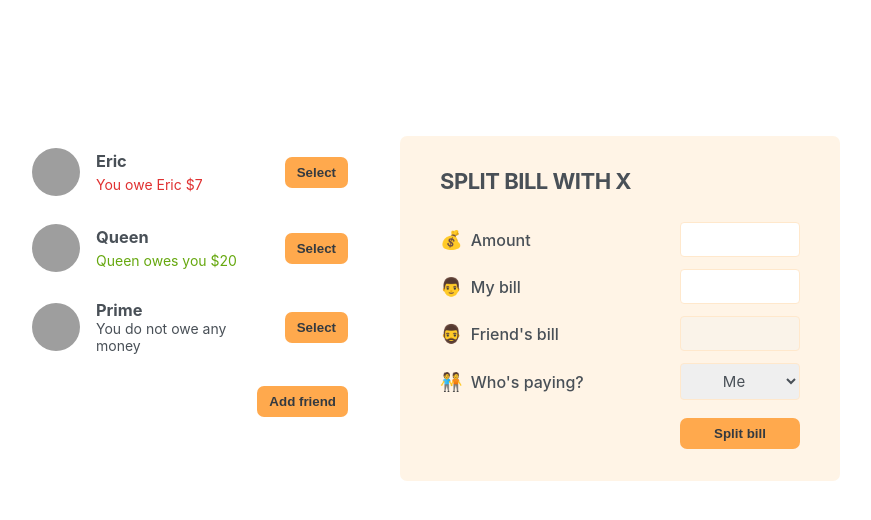
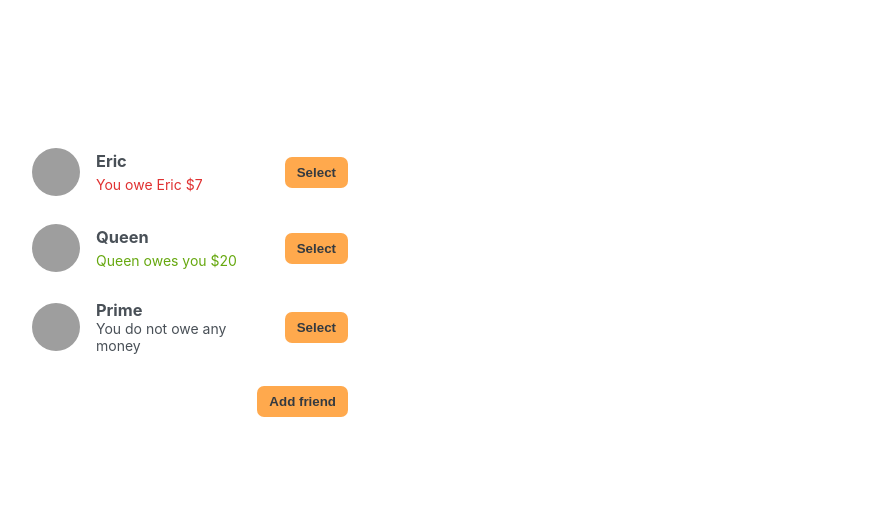
Before and after one commit to Edswel/reacteatingwithfriends, a React (Vite) app: page / in a window 1280 px wide. Shown: the top 520 px of the page, without its empty margins (210-1081 px from the left). Built offline with nearby package versions, Linux system fonts and the light colour scheme; grey boxes are pictures that could not be loaded.

Commit message:
Add functionality to select a friend

```diff
--- a/src/App.jsx
+++ b/src/App.jsx
@@ -29,6 +29,7 @@ const initialFriends = [
 function App() {
   const [friends, setFriends] = useState(initialFriends);
   const [showAddFriend, setShowAddFriend] = useState(false);
+  const [selectedFriend, setSelectedFriend] = useState(null);
 
   function handleShowAddFriend() {
     setShowAddFriend((show) => !show);
@@ -39,15 +40,21 @@ function App() {
     setShowAddFriend(false);
   }
 
+  function handleSelection(friend) {
+    // setSelectedFriend(friend);
+    setSelectedFriend((cur) => (cur?.id === friend.id ? null : friend));
+    setShowAddFriend(false);
+  }
+
   return (
     <div className='app'>
       <div className='sidebar'>
-        <FriendsList friends={friends} />
+        <FriendsList friends={friends} onSelection={handleSelection} selectedFriend={selectedFriend} />
         {showAddFriend && <FormAddFriend onAddFriend={handleAddFriend} />}
         <Button onClick={handleShowAddFriend}>{showAddFriend ? 'Close' : 'Add friend'}</Button>
       </div>
 
-      <FormSplitBill />
+      {selectedFriend && <FormSplitBill selectedFriend={selectedFriend} />}
     </div>
   )
 }
--- a/src/components/FormSplitBill.jsx
+++ b/src/components/FormSplitBill.jsx
@@ -1,10 +1,10 @@
 import React from 'react';
 import Button from './Button';
 
-const FormSplitBill = () => {
+const FormSplitBill = ({selectedFriend}) => {
   return (
     <form className='form-split-bill'>
-      <h2>Split bill with X</h2>
+      <h2>Split bill with {selectedFriend.name}</h2>
 
       <label htmlFor="">💰 Amount</label>
       <input type="text" />
@@ -12,13 +12,13 @@ const FormSplitBill = () => {
       <label htmlFor="">👨 My bill</label>
       <input type="text" />
 
-      <label htmlFor="">🧔‍♂️ Friend's bill</label>
+      <label htmlFor="">🧔‍♂️ {selectedFriend.name}'s bill</label>
       <input type="text" disabled />
 
       <label htmlFor="">🧑‍🤝‍🧑 Who's paying?</label>
       <select name="" id="">
         <option value="user">Me</option>
-        <option value="friend">X</option>
+        <option value="friend">{selectedFriend.name}</option>
       </select>
 
       <Button>Split bill</Button>
--- a/src/components/Friend.jsx
+++ b/src/components/Friend.jsx
@@ -1,9 +1,11 @@
 import React from 'react';
 import Button from './Button';
 
-const Friend = ({friend}) => {
+const Friend = ({friend, onSelection, selectedFriend}) => {
+  const isSelected = selectedFriend?.id === friend.id;
+
   return (
-    <li>
+    <li className={isSelected ? 'selected' : ''}>
       <img src={friend.image} alt={friend.name} />
       <h3>{friend.name}</h3>
 
@@ -19,7 +21,7 @@ const Friend = ({friend}) => {
         <p>You do not owe any money</p>
       )}
 
-      <Button>Select</Button>
+      <Button onClick={() => onSelection(friend)}>{isSelected ? 'Close' : 'Select'}</Button>
     </li>
   )
 }
--- a/src/components/FriendsList.jsx
+++ b/src/components/FriendsList.jsx
@@ -1,12 +1,12 @@
 import React from 'react';
 import Friend from './Friend';
 
-const FriendsList = ({friends}) => {
+const FriendsList = ({friends, onSelection, selectedFriend}) => {
 
   return (
     <ul>
       {friends.map((friend) => (
-        <Friend friend={friend} key={friend.id} />
+        <Friend friend={friend} key={friend.id} onSelection={onSelection} selectedFriend={selectedFriend} />
       ))}
     </ul>
   )
```
